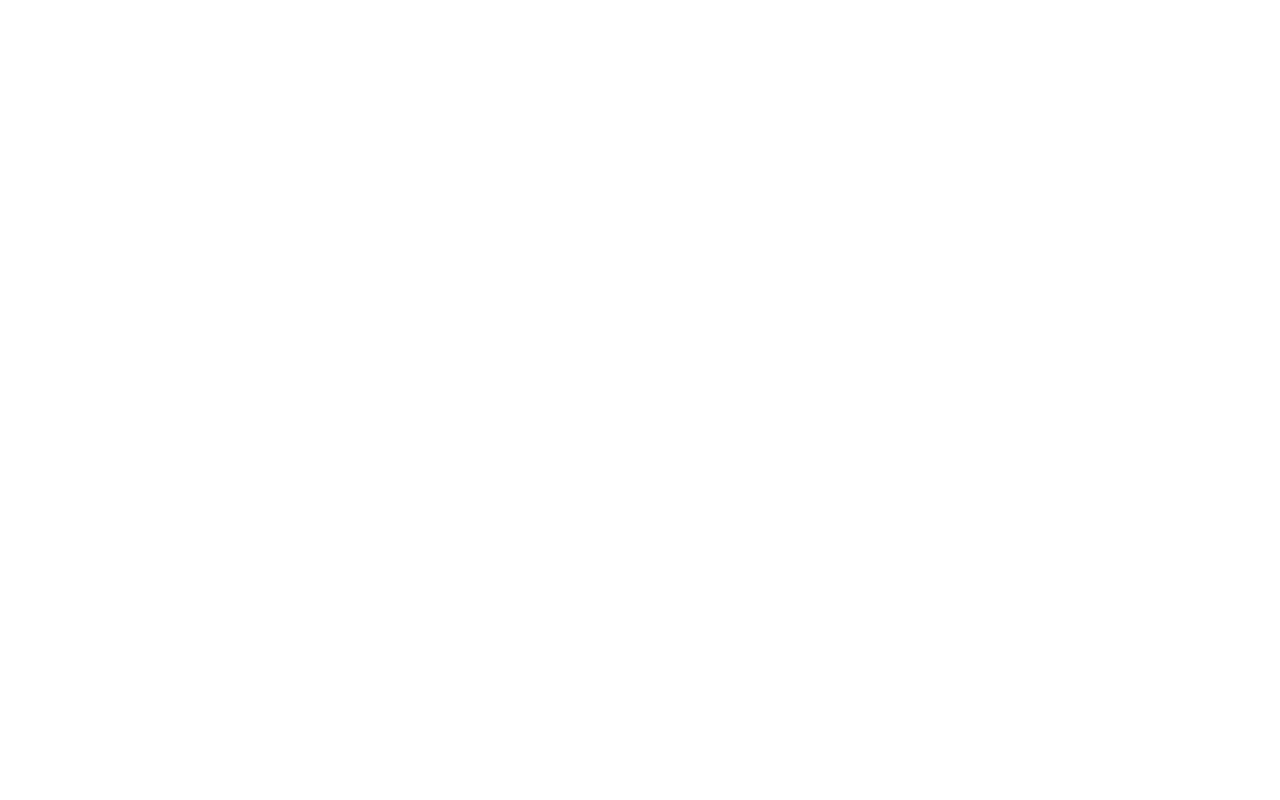
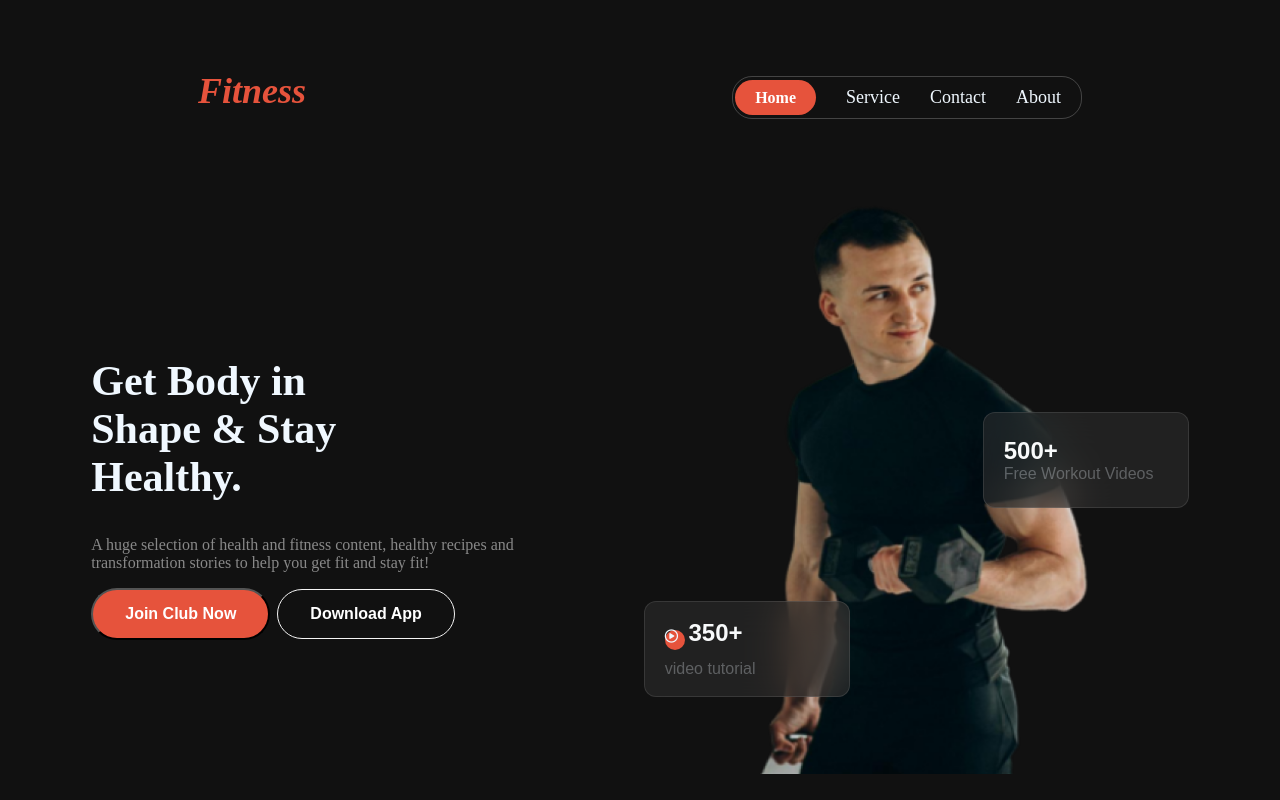
Before and after one commit to redwan-ai/fitness, a plain HTML site: page index.html in a window 1280 px wide. Drawn offline with Linux system fonts and the light colour scheme.

Commit message:
header part mobile responsive

```diff
--- a/index.html
+++ b/index.html
@@ -4,8 +4,52 @@
     <meta charset="UTF-8">
     <meta name="viewport" content="width=device-width, initial-scale=1.0">
     <title>Fitness</title>
+    <link rel="stylesheet" href="styles/style.css">
+    <script src="https://kit.fontawesome.com/41c2d96db2.js" crossorigin="anonymous"></script>
 </head>
 <body>
+    <header>
+        <section>
+            <div>
+                <div class="header">
+                    <h2><i>Fitness</i></h2>
+                    <i id="fa-solid" class="fa-solid fa-bars"></i>
+
+                    <ul class="navbar">
+                        <li><span class="span1">Home</span></li>
+                        <li>Service</li>
+                        <li>Contact</li>
+                        <li>About</li>
+                    </ul>
+                </div>
+                <div class="bck-img">
+                    <div>
+                        <h1>Get Body in <br> <span>Shape</span> & Stay <br>Healthy.</h1>
+                    <p class="bck-img-p">A huge selection of health and fitness content, healthy recipes
+                        and <br> transformation stories to help you get fit and stay fit!</p>
+                    <button class="btn1">Join Club Now</button>
+                    <button class="btn2">Download App</button>
+                    </div>
+                    <div>
+                        <img class="bbuilder" src="images/Images 2.png" alt="">
+                        <button class="btn-blur">
+                            <i  class="fa-regular fa-circle-play" ></i>
+                            <span id="s1">350+</span><br>
+                            <span id="s2">video tutorial</span>
+                        </button>
+                    </div>
+                    <div> <button class="bbuilder2">
+                        <span id="s1">500+</span> <br>
+                        <span id="s2">Free Workout Videos</span>
+                    </button></div>
+
+                </div>
+            </div>
+
+        </section>
+
+    </header>
+
 
 </body>
 </html>
--- a/styles/style.css
+++ b/styles/style.css
@@ -0,0 +1,173 @@
+@import url('https://fonts.googleapis.com/css2?family=Inter:wght@100..900&display=swap');
+.inter {
+    font-family: "Inter", sans-serif;
+    font-optical-sizing: auto;
+    font-weight: <weight>;
+    font-style: normal;
+    font-variation-settings:
+      "slnt" 0;
+  }
+  body{
+    background-color: rgba(17, 17, 17, 1.00);
+    color: aliceblue;
+  }
+  /*header-section*/
+  .header{
+    color: rgb(17, 17, 17)
+    rgba(119, 119, 119, 0);
+    display: flex;
+    justify-content: space-between;
+    margin: 40px 190px;
+    align-items: baseline;
+  }
+  .header>h2{
+    color: #E6533C;
+    font-size: 36px;
+    font-weight: 600;
+  }
+  .navbar{
+    display: flex;
+    list-style: none;
+    gap: 30px;
+    border: .1px solid rgba(255, 255, 255, 0.214);
+    border-radius: 20px;
+    padding: 10px 20px;
+    font-size: 18px;
+    font-weight:100;
+  }
+  .span1{
+    background-color: #E6533C;
+    color: white;
+    border-radius: 19px;
+    padding: 9px 20px;
+    margin-left: -18px;
+    font-size: 16px;
+    font-weight: 600;
+  }
+  #fa-solid{
+    display: none;
+  }
+  .bck-img{
+    margin-left: 0;
+    padding-top: -50px;
+    font-size: 28px;
+    font-weight: 900;
+    display: flex;
+    gap: 80px;
+    justify-content: center;
+    align-items: center
+  }
+  .bck-img-p{
+    font-size:16px ;
+    color: rgba(255, 255, 255, 0.5);
+    font-weight: 400;
+  }
+  .btn1{
+    background-color: #E6533C;
+    color: white;
+    border-radius: 50px;
+    padding: 15px 32px;
+    font-size: 16px;
+    font-weight: 600;
+  }
+  .btn2{
+    background-color: rgba(17, 17, 17, 1.00);
+    color: white;
+    border: 1px solid whitesmoke;
+    border-radius: 50px;
+    padding: 15px 32px;
+    font-size: 16px;
+    font-weight: 600;
+  }
+  .bbuilder{
+    height: 70%;
+    width: 70%;
+    margin-left: 160px;
+    position: relative;
+  }
+  .bbuilder2{
+    width: 206px;
+height: 96px;
+color: aliceblue;
+    position: top-right;
+    box-sizing: border-box;
+border: 1px solid rgba(255, 255, 255, 0.1);
+border-radius: 12px;
+backdrop-filter: blur(20px);
+background: rgba(48, 48, 48, 0.54);
+margin-left: -200px;
+margin-top: -400px;
+text-align: start;
+padding-left: 20px;
+  }
+.fa-regular{
+  background-color: #E6533C;
+  margin-bottom: 10px;
+  height: 20px;
+  width: 20px;
+  border-radius: 15px;
+}
+  .btn-blur{
+    box-sizing: border-box;
+border: 1px solid rgba(255, 255, 255, 0.1);
+border-radius: 12px;
+backdrop-filter: blur(20px);
+background: rgba(48, 48, 48, 0.54);
+    margin-left: 50px;
+    position: absolute;
+width: 206px;
+height: 96px;
+color: aliceblue;
+margin-top: -180px;
+text-align: start;
+padding-left: 20px;
+
+
+  }
+  #s1{
+    font-size: 24px;
+    color: rgb(248, 250, 251);
+    font-weight: 600;
+
+  }
+  #s2{
+    font-size: 16px;
+    color: rgba(240, 248, 255, 0.293);
+  }
+
+
+  @media screen and (max-width: 576px){
+    .header{
+      margin-left: 50px;
+      justify-content: space-between;
+      text-align: start;
+    }
+    .navbar{
+      display: none;
+    }
+    #fa-solid{
+      display:contents;
+
+    }
+    .bck-img{
+      margin-top: -50px;
+      flex-direction: column;
+      margin-left: -30px;
+    }
+.bbuilder{
+  margin-top: -30px;
+  padding-left: auto;
+  margin-left: 50px;
+  position: relative;
+}
+.btn-blur{
+  position: bottom left;
+  margin-left: -350px;
+  margin-top: 260px;
+}
+.bbuilder2{display: none;
+}
+.btn1{
+  margin-left: 30px;
+}
+  }
```
